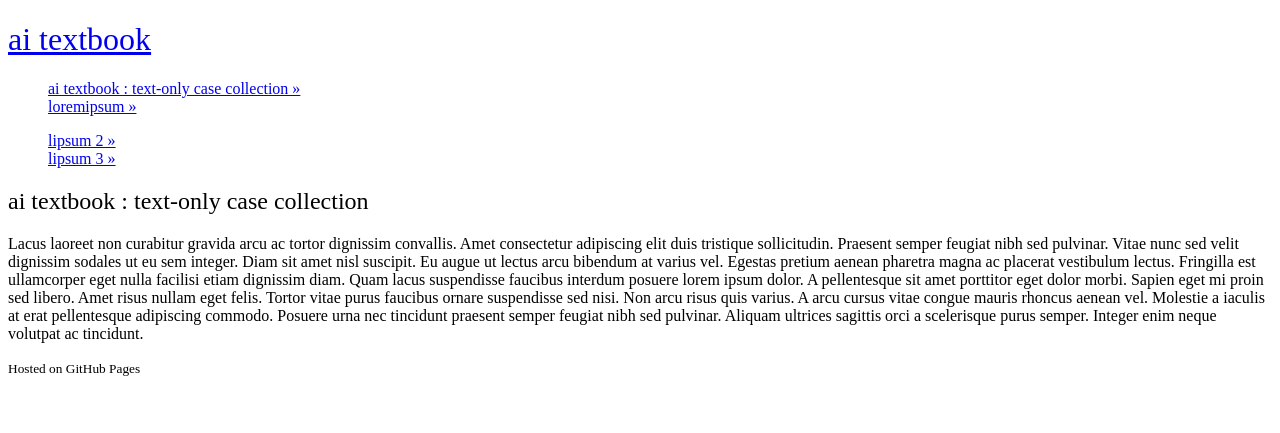
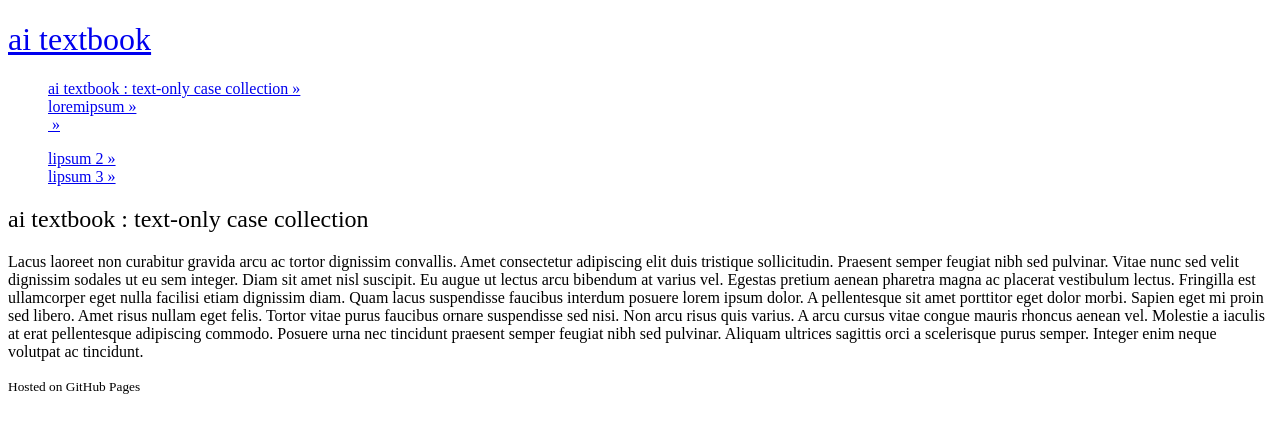
Before and after one commit to technosemiotics/ai-textbook, a Jekyll site: the page built from index.md, in a window 1280 px wide. Shown: the top 433 px of the page. Built offline with Jekyll 4.4.1, drawn with Linux system fonts in a browser that asks for light colours; our own code applies the rules of GitHub Pages for plain Markdown files; the repository's description, which GitHub fills in, is left out.

Commit message:
Update nav.html

```diff
--- a/_includes/nav.html
+++ b/_includes/nav.html
@@ -1,10 +1,10 @@
 <ul class="menu">
   {% for page in site.pages %}
-    {% if page.title %}
+
       {% unless menu == false %}
         <li><a href="{{ page.url | relative_url }}">{{ page.title }}&nbsp;&raquo;</a></li>
       {% endunless %}
-    {% endif %}
+
   {% endfor %}
 </ul>
 
```
